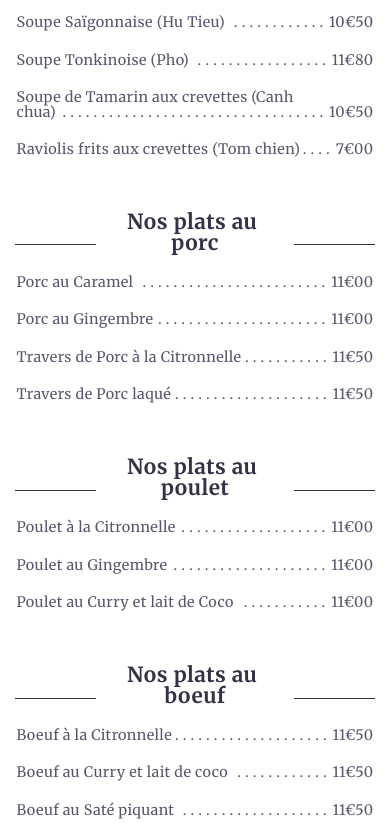
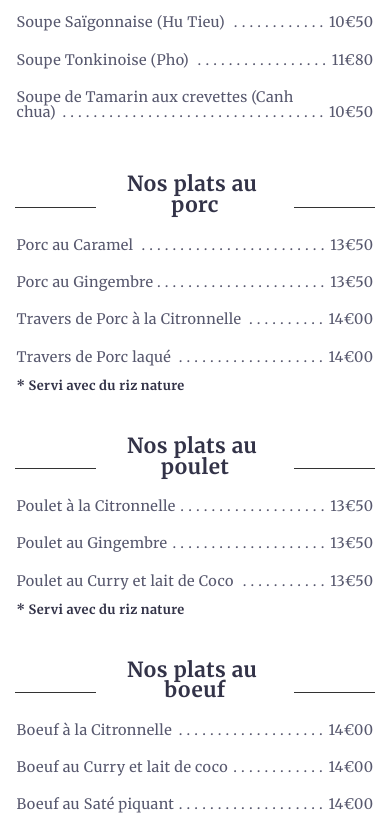
Before and after one commit to Gmayer111/van-long, a Next.js app: page /carte in a window 390 px wide. Shown: the part 1440-2272 px from the top of the page. Built offline with nearby package versions, Linux system fonts and the light colour scheme.

Commit message:
fix: refacto and replace some texts (#25)
* fix: adding phone line break

* fix: replace closing time

* fix: refacto menu page

* fix: refacto contact page

```diff
--- a/assets/sass/menuPage.scss
+++ b/assets/sass/menuPage.scss
@@ -64,6 +64,11 @@
     color: $grey-800;
   }
 
+  ul > span {
+    color: $grey-900;
+    font-weight: 900;
+  }
+
   span:first-child {
     text-transform: uppercase;
     grid-area: chapter;
@@ -127,6 +132,12 @@
       padding: 1.5px;
     }
 
+    ul > span {
+      color: $grey-900;
+      font-size: 0.8rem;
+      font-weight: 900;
+    }
+
     div > div:has(h3) {
       width: 100%;
     }
--- a/src/app/carte/page.tsx
+++ b/src/app/carte/page.tsx
@@ -23,10 +23,13 @@ const MenuPage = () => {
             </div>
             <ul>
               {menuItem.items.map((item) => (
-                <li key={item.label}>
-                  <span>{item.label}</span>
-                  <span>{item.price}</span>
-                </li>
+                <>
+                  <li key={item.label}>
+                    <span>{item.label}</span>
+                    <span>{item.price}</span>
+                  </li>
+                  {item.extra && <span>{item.extra}</span>}
+                </>
               ))}
             </ul>
           </div>
--- a/src/app/contact/page.tsx
+++ b/src/app/contact/page.tsx
@@ -36,7 +36,8 @@ const ContactPage = () => {
           <div>
             <span>Horaires</span>
             <span>Du lundi au vendredi :</span>
-            <span>Le midi de 11h30 à 14h30 Le soir de 19h à 21h</span>
+            <span>Le midi de 11h30 à 14h30</span>
+            <span>Le soir de 19h à 21h30</span>
             <span>Le samedi et dimanche : Fermé</span>
           </div>
         </div>
--- a/src/components/layout/footer.component.tsx
+++ b/src/components/layout/footer.component.tsx
@@ -30,27 +30,27 @@ const FooterComponent = () => {
               <tr>
                 <th>Lundi</th>
                 <td>11:30 - 14:30</td>
-                <td>19:00 - 22:00</td>
+                <td>19:00 - 21:30</td>
               </tr>
               <tr>
                 <th>Mardi</th>
                 <td>11:30 - 14:30</td>
-                <td>19:00 - 22:00</td>
+                <td>19:00 - 21:30</td>
               </tr>
               <tr>
                 <th>Mercredi</th>
                 <td>11:30 - 14:30</td>
-                <td>19:00 - 22:00</td>
+                <td>19:00 - 21:30</td>
               </tr>
               <tr>
                 <th>Jeudi</th>
                 <td>11:30 - 14:30</td>
-                <td>19:00 - 22:00</td>
+                <td>19:00 - 21:30</td>
               </tr>
               <tr>
                 <th>Vendredi</th>
                 <td>11:30 - 14:30</td>
-                <td>19:00 - 22:00</td>
+                <td>19:00 - 21:30</td>
               </tr>
               <tr>
                 <th>Samedi</th>
--- a/src/components/modal/modal.component.tsx
+++ b/src/components/modal/modal.component.tsx
@@ -23,7 +23,7 @@ const ModalComponent = ({ isOpen, toggle }: TModalComponentProps) => {
         <div className="bottomModal">
           <h2>Ventes à emporter</h2>
           <p>
-            Vous pouvez venir commander sur place ou nous appeler au{" "}
+            Vous pouvez venir commander sur place ou nous appeler au <br />
             <span>01 43 36 05 16</span>. <br />
             N’oubliez pas d’apporter votre sac en papier ! <br /> L’équipe du
             restaurant.
--- a/src/data/menu-data.ts
+++ b/src/data/menu-data.ts
@@ -80,10 +80,6 @@ export const MenuItems: TMenuItems[] = [
         label: "Soupe de Tamarin aux crevettes (Canh chua)",
         price: "10€50",
       },
-      {
-        label: "Raviolis frits aux crevettes (Tom chien)",
-        price: "7€00",
-      },
     ],
   },
   {
@@ -97,19 +93,20 @@ export const MenuItems: TMenuItems[] = [
     items: [
       {
         label: "Porc au Caramel",
-        price: "11€00",
+        price: "13€50",
       },
       {
         label: "Porc au Gingembre",
-        price: "11€00",
+        price: "13€50",
       },
       {
         label: "Travers de Porc à la Citronnelle",
-        price: "11€50",
+        price: "14€00",
       },
       {
         label: "Travers de Porc laqué",
-        price: "11€50",
+        price: "14€00",
+        extra: "* Servi avec du riz nature",
       },
     ],
   },
@@ -124,15 +121,16 @@ export const MenuItems: TMenuItems[] = [
     items: [
       {
         label: "Poulet à la Citronnelle",
-        price: "11€00",
+        price: "13€50",
       },
       {
         label: "Poulet au Gingembre",
-        price: "11€00",
+        price: "13€50",
       },
       {
         label: "Poulet au Curry et lait de Coco",
-        price: "11€00",
+        price: "13€50",
+        extra: "* Servi avec du riz nature",
       },
     ],
   },
@@ -147,23 +145,24 @@ export const MenuItems: TMenuItems[] = [
     items: [
       {
         label: "Boeuf à la Citronnelle",
-        price: "11€50",
+        price: "14€00",
       },
       {
         label: "Boeuf au Curry et lait de coco",
-        price: "11€50",
+        price: "14€00",
       },
       {
         label: "Boeuf au Saté piquant",
-        price: "11€50",
+        price: "14€00",
       },
       {
         label: "Boeuf Impérial au lait de coco",
-        price: "11€50",
+        price: "14€00",
       },
       {
         label: "Boeuf sauté au Basilic au lait de coco",
-        price: "11€50",
+        price: "14€00",
+        extra: "* Servi avec du riz nature",
       },
     ],
   },
@@ -178,23 +177,24 @@ export const MenuItems: TMenuItems[] = [
     items: [
       {
         label: "Crevettes au Caramel",
-        price: "12€00",
+        price: "14€50",
       },
       {
         label: "Crevettes au Curry et lait de coco",
-        price: "12€00",
+        price: "14€50",
       },
       {
         label: "Crevettes au Basilic et lait de coco",
-        price: "12€00",
+        price: "14€50",
       },
       {
         label: "Crevettes Piquantes",
-        price: "12€00",
+        price: "14€50",
       },
       {
         label: "Crevettes à l’Aigre douce",
-        price: "12€00",
+        price: "14€50",
+        extra: "* Servi avec du riz nature",
       },
     ],
   },
@@ -203,19 +203,20 @@ export const MenuItems: TMenuItems[] = [
     items: [
       {
         label: "Filet de Poisson à la vapeur",
-        price: "12€00",
+        price: "14€50",
       },
       {
         label: "Filet de Poisson au Curry et lait de coco",
-        price: "12€00",
+        price: "14€50",
       },
       {
         label: "Filet de Poisson au Basilic et lait de coco",
-        price: "12€00",
+        price: "14€50",
       },
       {
         label: "Filet de Poisson piquant",
-        price: "12€00",
+        price: "14€50",
+        extra: "* Servi avec du riz nature",
       },
     ],
   },
@@ -331,43 +332,11 @@ export const MenuItems: TMenuItems[] = [
     ],
     items: [
       {
-        label: "Beignet à l’Ananas",
-        price: "6€00",
-      },
-      {
-        label: "Beignet de Banane",
-        price: "6€00",
-      },
-      {
-        label: "Beignet de Pomme",
-        price: "6€00",
-      },
-      {
-        label: "Nouilles sautées garnies",
-        price: "13€50",
-      },
-      {
-        label: "Nouilles sautées aux crevettes",
-        price: "14€50",
-      },
-      {
-        label: "Beignet à l’Ananas flambé",
-        price: "6€80",
-      },
-      {
-        label: "Beignet de Banane flambé",
-        price: "6€80",
-      },
-      {
-        label: "Beignet de Pomme flambé",
-        price: "6€80",
+        label: "Glace en boule (1 boule)",
+        price: "2€80",
       },
       {
         label: "Gingembre confit",
-        price: "4€50",
-      },
-      {
-        label: "Nougat mou",
         price: "4€50",
       },
       {
@@ -391,8 +360,28 @@ export const MenuItems: TMenuItems[] = [
         price: "5€00",
       },
       {
-        label: "Glace en boule (1 boule)",
-        price: "2€80",
+        label: "Beignet à l’Ananas",
+        price: "6€00",
+      },
+      {
+        label: "Beignet de Banane",
+        price: "6€00",
+      },
+      {
+        label: "Beignet de Pomme",
+        price: "6€00",
+      },
+      {
+        label: "Beignet à l’Ananas flambé",
+        price: "6€80",
+      },
+      {
+        label: "Beignet de Banane flambé",
+        price: "6€80",
+      },
+      {
+        label: "Beignet de Pomme flambé",
+        price: "6€80",
       },
     ],
   },
--- a/src/types/menu.ts
+++ b/src/types/menu.ts
@@ -12,4 +12,5 @@ export type TPicture = {
 export type TItem = {
   label: string;
   price: string;
+  extra?: string;
 };
```
